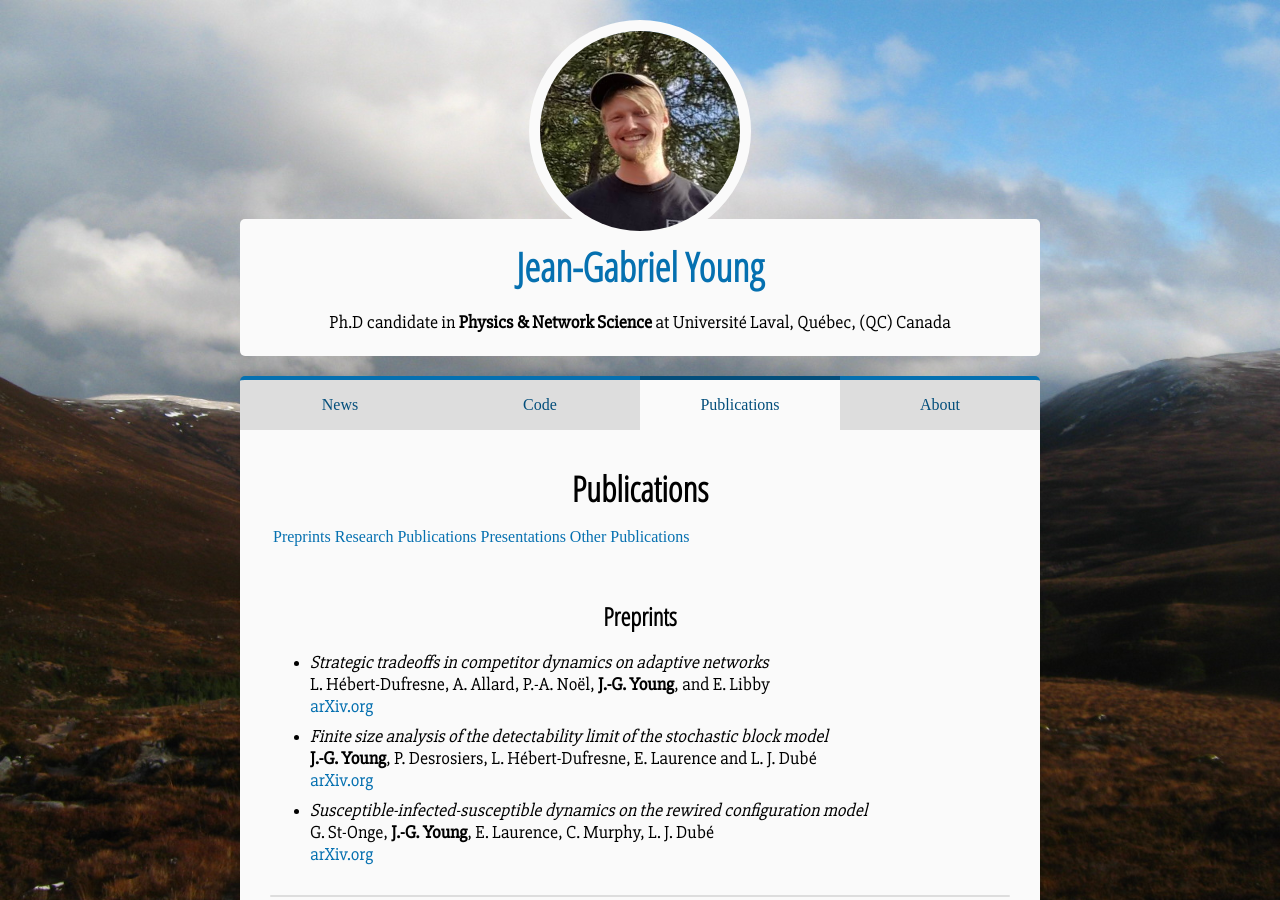
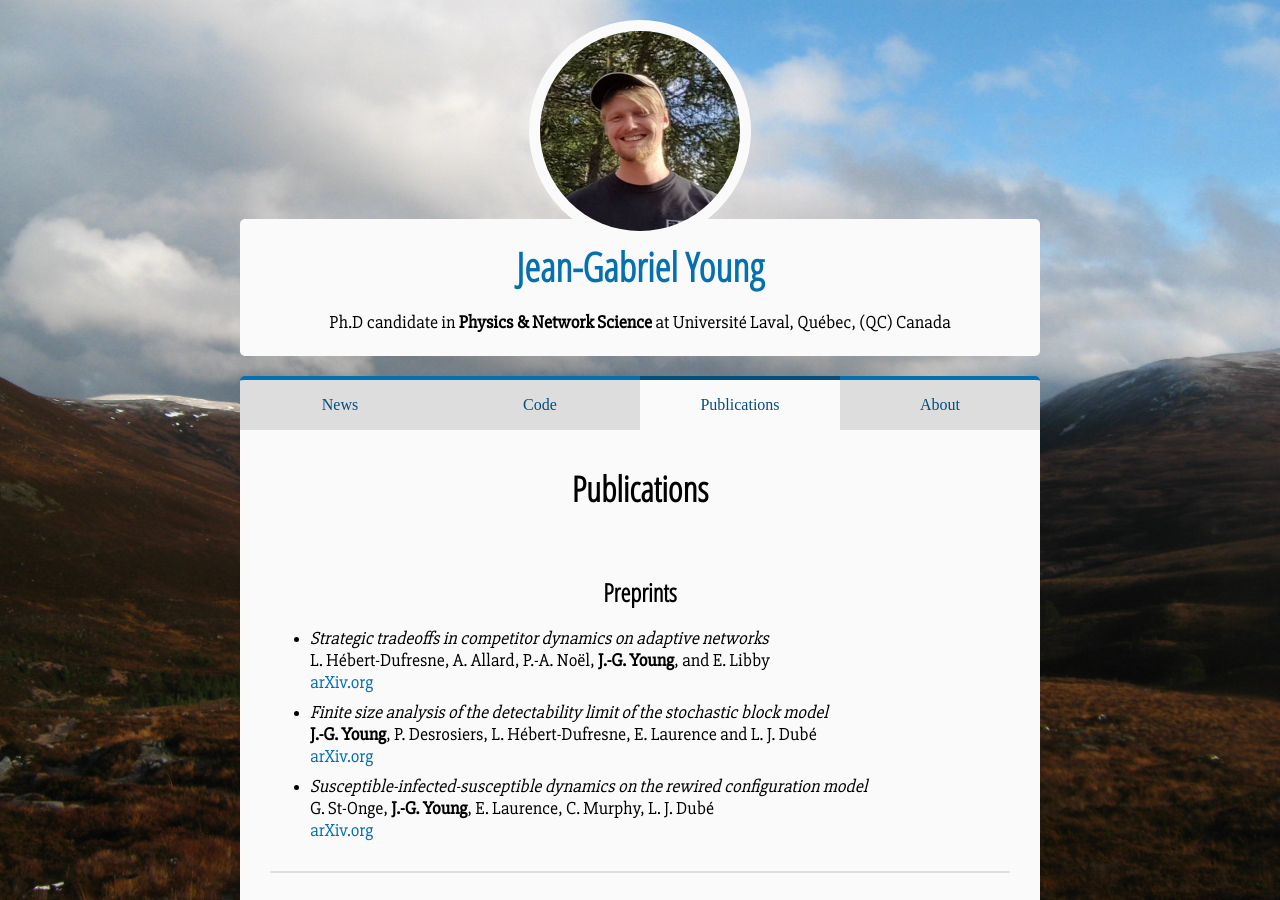
Before and after one commit to jg-you/jg-you.github.io, a Jekyll site: the page built from publications.md, in a window 1280 px wide and 900 px high. Built offline with Jekyll 4.4.1, drawn with Linux system fonts in a browser that asks for light colours; comment, search, counter and statistics services are not loaded.

Commit message:
Its ugly

```diff
--- a/publications.md
+++ b/publications.md
@@ -2,9 +2,6 @@
 layout: page
 title: Publications
 ---
-
-<a href="#nav-preprints">Preprints</a> | <a href="#nav-journals">Research Publications</a> | <a href="#nav-talks">Presentations</a> | <a href="#nav-others">Other Publications</a>
-
 
 <span id="nav-preprints"></span>
 ### Preprints
```
